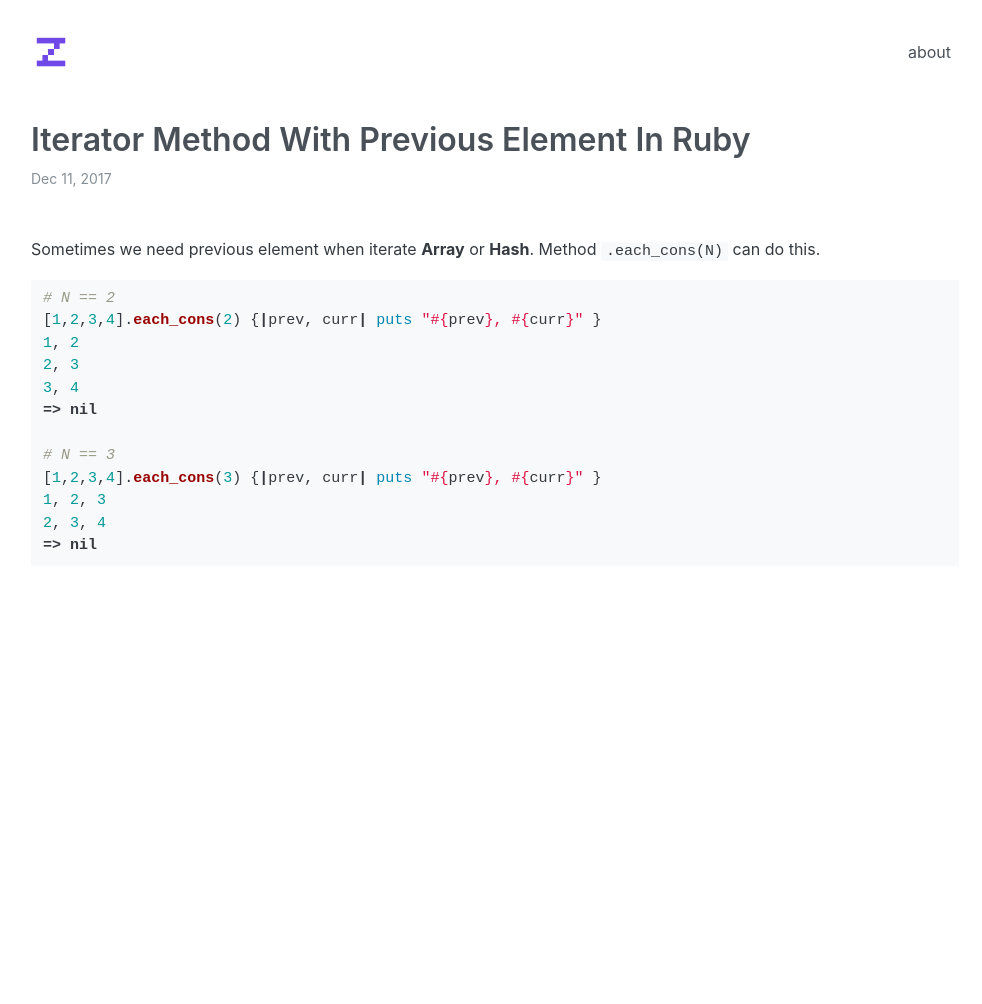
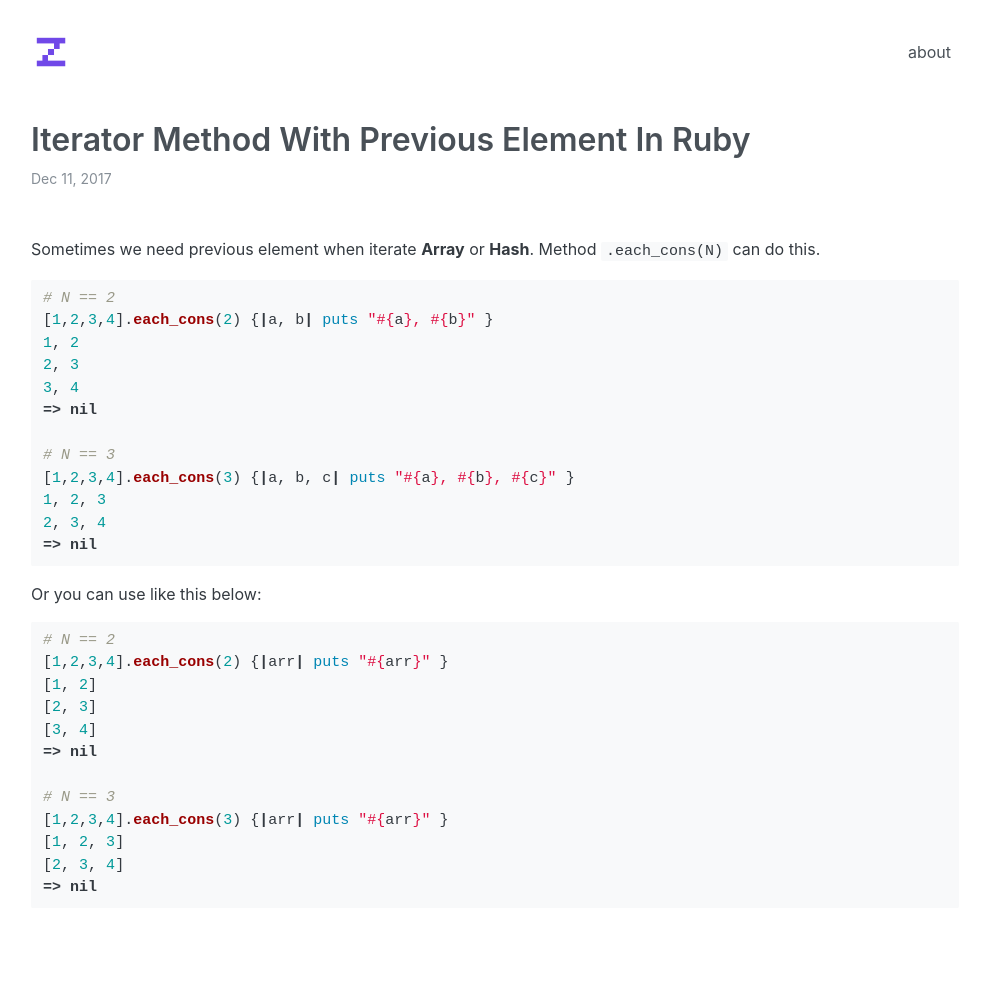
Before and after one commit to capollux/blog, a Jekyll site: the page built from _posts/2017-12-11-Iterator-Each-Method-With-Previous-Element-In-Ruby.md, in a window 1280 px wide. Shown: the whole page, without its empty margins (145-1127 px from the left). Built offline with Jekyll 4.4.1, drawn with Linux system fonts in a browser that asks for light colours; before the commit the page ends 900 px from its top, so only the background shows below that.

Commit message:
Update post 2017-12-11

````diff
--- a/_posts/2017-12-11-Iterator-Each-Method-With-Previous-Element-In-Ruby.md
+++ b/_posts/2017-12-11-Iterator-Each-Method-With-Previous-Element-In-Ruby.md
@@ -9,15 +9,32 @@ Method `.each_cons(N)` can do this.
 
 ```ruby
 # N == 2
-[1,2,3,4].each_cons(2) {|prev, curr| puts "#{prev}, #{curr}" }
+[1,2,3,4].each_cons(2) {|a, b| puts "#{a}, #{b}" }
 1, 2
 2, 3
 3, 4
 => nil
 
 # N == 3
-[1,2,3,4].each_cons(3) {|prev, curr| puts "#{prev}, #{curr}" }
+[1,2,3,4].each_cons(3) {|a, b, c| puts "#{a}, #{b}, #{c}" }
 1, 2, 3
 2, 3, 4
 => nil
 ```
+
+Or you can use like this below:
+
+```ruby
+# N == 2
+[1,2,3,4].each_cons(2) {|arr| puts "#{arr}" }
+[1, 2]
+[2, 3]
+[3, 4]
+=> nil
+
+# N == 3
+[1,2,3,4].each_cons(3) {|arr| puts "#{arr}" }
+[1, 2, 3]
+[2, 3, 4]
+=> nil
+```
````
